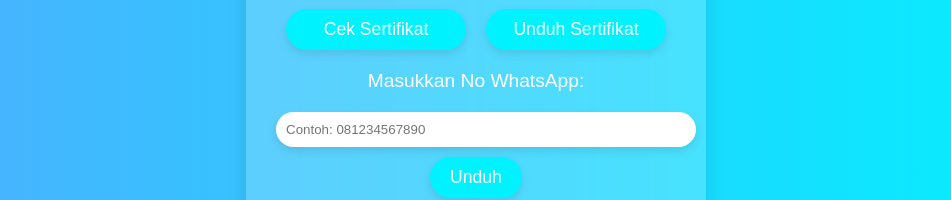
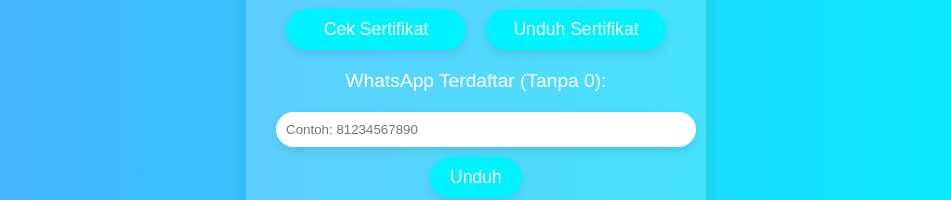
Before and after one commit to guruhepi/angkringanAS3, a plain HTML site: page index.html in a window 1280 px wide. Both pictures are taken after a click on the button "Unduh Sertifikat". Shown: the part 338-538 px from the top of the page, without its empty margins (164-1115 px from the left). Drawn offline with Linux system fonts and the light colour scheme; some packages are replaced by stand-ins of ours; a script that the page names is missing.

Commit message:
Update index.html

```diff
--- a/index.html
+++ b/index.html
@@ -110,8 +110,8 @@
         <!-- Form Unduh Sertifikat -->
         <div id="unduhFormSection" class="form-section">
             <form id="unduhForm">
-                <label for="no_wa">Masukkan No WhatsApp:</label>
-                <input type="text" id="no_wa" name="no_wa" placeholder="Contoh: 081234567890" required>
+                <label for="no_wa">WhatsApp Terdaftar (Tanpa 0):</label>
+                <input type="text" id="no_wa" name="no_wa" placeholder="Contoh: 81234567890" required>
                 <button type="submit">Unduh</button>
             </form>
         </div>
```
